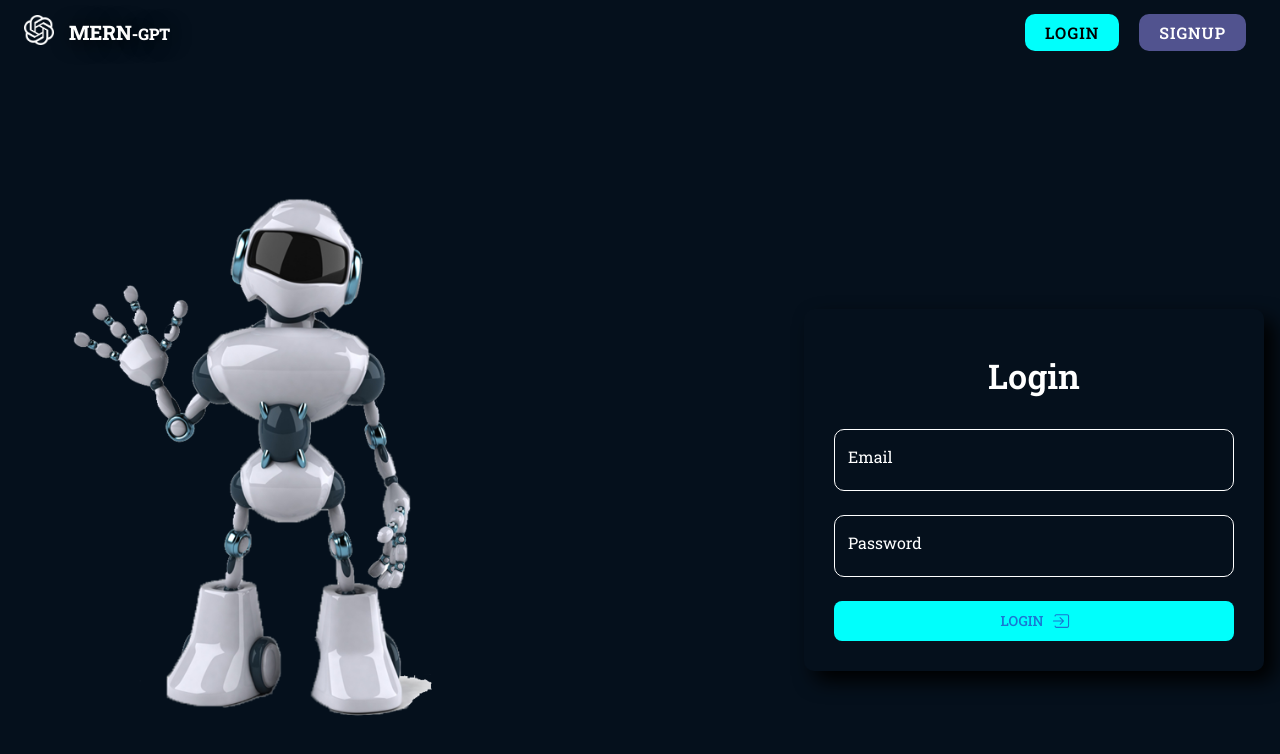
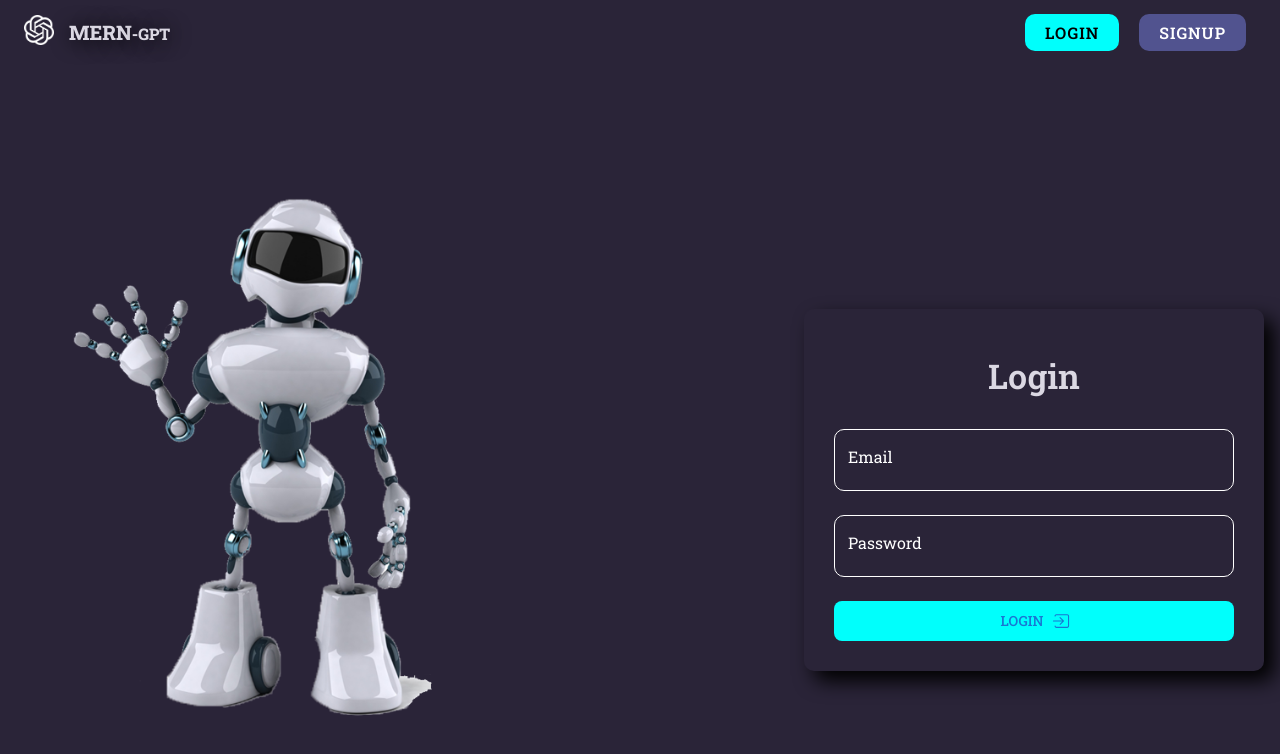
Before and after one commit to raeganfaith/MERN-AI-ChatBot, a React (Vite) app in the folder frontend/: page /login in a window 1280 px wide. Shown: the top 754 px of the page. Built offline with nearby package versions, Linux system fonts and the light colour scheme; no server answers.

Commit message:
Updated color scheme in various components and pages

```diff
--- a/frontend/src/App.css
+++ b/frontend/src/App.css
@@ -15,7 +15,7 @@
   filter: drop-shadow(0 0 2em #646cffaa);
 }
 .logo.react:hover {
-  filter: drop-shadow(0 0 2em #61dafbaa);
+  filter: drop-shadow(0 0 2em #646cffaa);
 }
 
 @keyframes logo-spin {
--- a/frontend/src/index.css
+++ b/frontend/src/index.css
@@ -4,7 +4,7 @@ html,
 body {
   margin: 0;
   padding: 0;
-  background: #05101c;
+  background: #2a2438;
   color: white;
   font-family: "Roboto Slab", serif;
 }
--- a/frontend/src/main.tsx
+++ b/frontend/src/main.tsx
@@ -12,7 +12,7 @@ axios.defaults.withCredentials = true;
 const theme = createTheme({
   typography: {
     fontFamily: "Roboto Slab,serif",
-    allVariants: { color: "white" },
+    allVariants: { color: "#DBD8E3" },
   },
 });
 ReactDOM.createRoot(document.getElementById("root")!).render(
```
